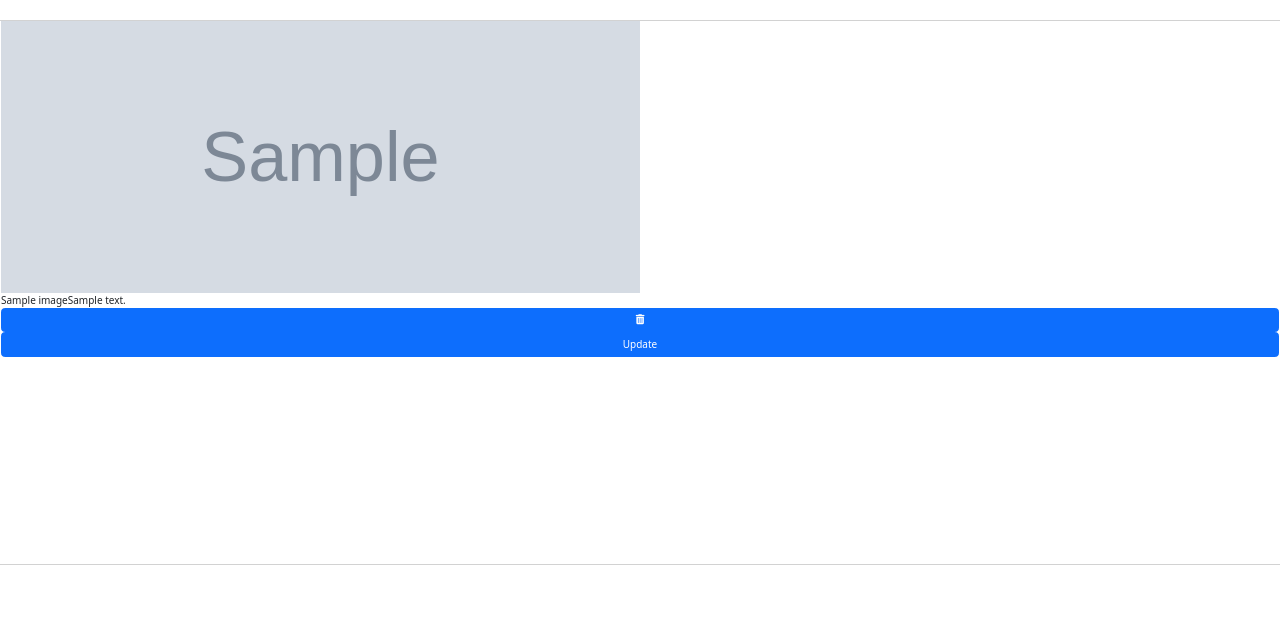
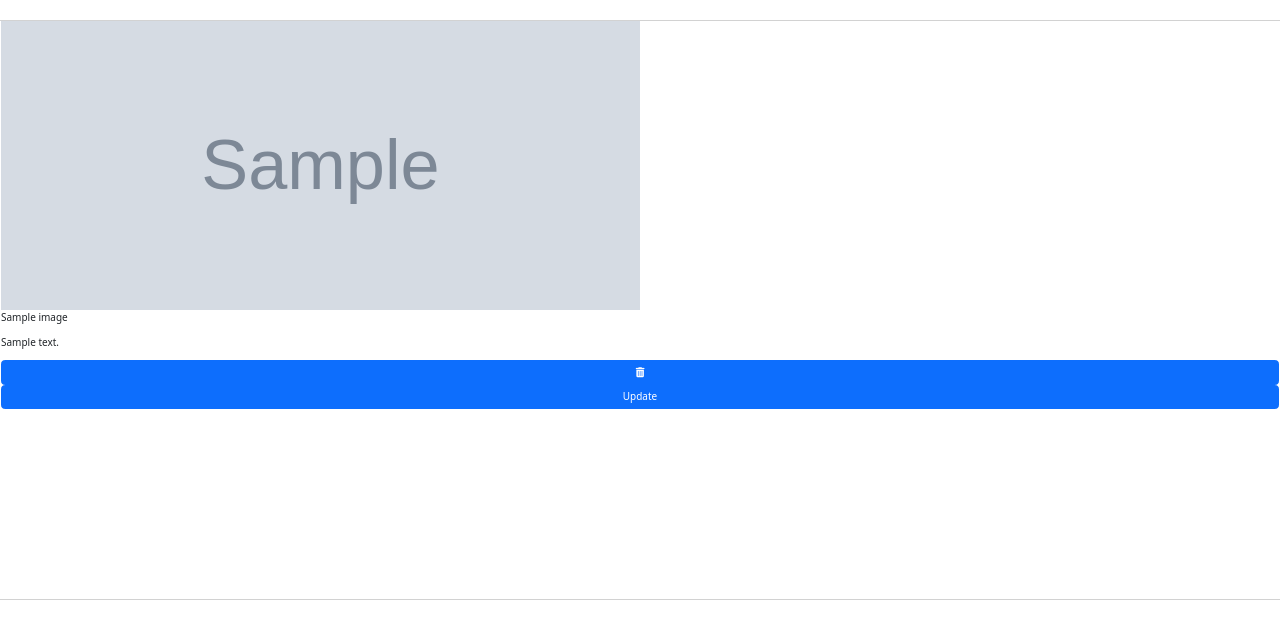
Before and after one commit to Abishag-Maitha/UpendoB-Gallery, a Django app: page /image/1 in a window 1280 px wide. Shown: the part 72-711 px from the top of the page. Run offline with Django 4.2, Linux system fonts and the light colour scheme; tables that the repository leaves empty hold one stand-in row (values such as "Sample post"); grey boxes marked "Sample" are stand-in pictures; some libraries are stand-ins or nearby versions.

Commit message:
Uploaded images

```diff
--- a/gallery/templates/image_details.html
+++ b/gallery/templates/image_details.html
@@ -3,7 +3,9 @@
 <div class="row">
 
     <div class="card">
-        <img src="{{image.image.url}}" alt="" class="h-50 w-50"> {{image.name}}{{image.description}}
+        <img src="{{image.image.url}}" alt="" class="h-50 w-50">
+        <p>{{image.name}} </p>
+        <p>{{image.description}}</p>
 
         <a href="{% url 'delete_image' id=image.id %}" class="btn btn-primary"><i class="fa-solid fa-trash-can "></i></a>
         <a href="{% url 'update_image' id=image.id %}" class="btn btn-primary">Update</a>
--- a/static/CSS/styles.css
+++ b/static/CSS/styles.css
@@ -0,0 +1,3 @@
+.home {
+    text-decoration: none;
+}
```
Also changed, not shown: gallery/templates/index.html (+4 -4 lines), gallery/migrations/0002_alter_image_description.py (added), media/uploads/maldives.jpg (added), media/uploads/maldives_GCV1mS9.jpg (added).
